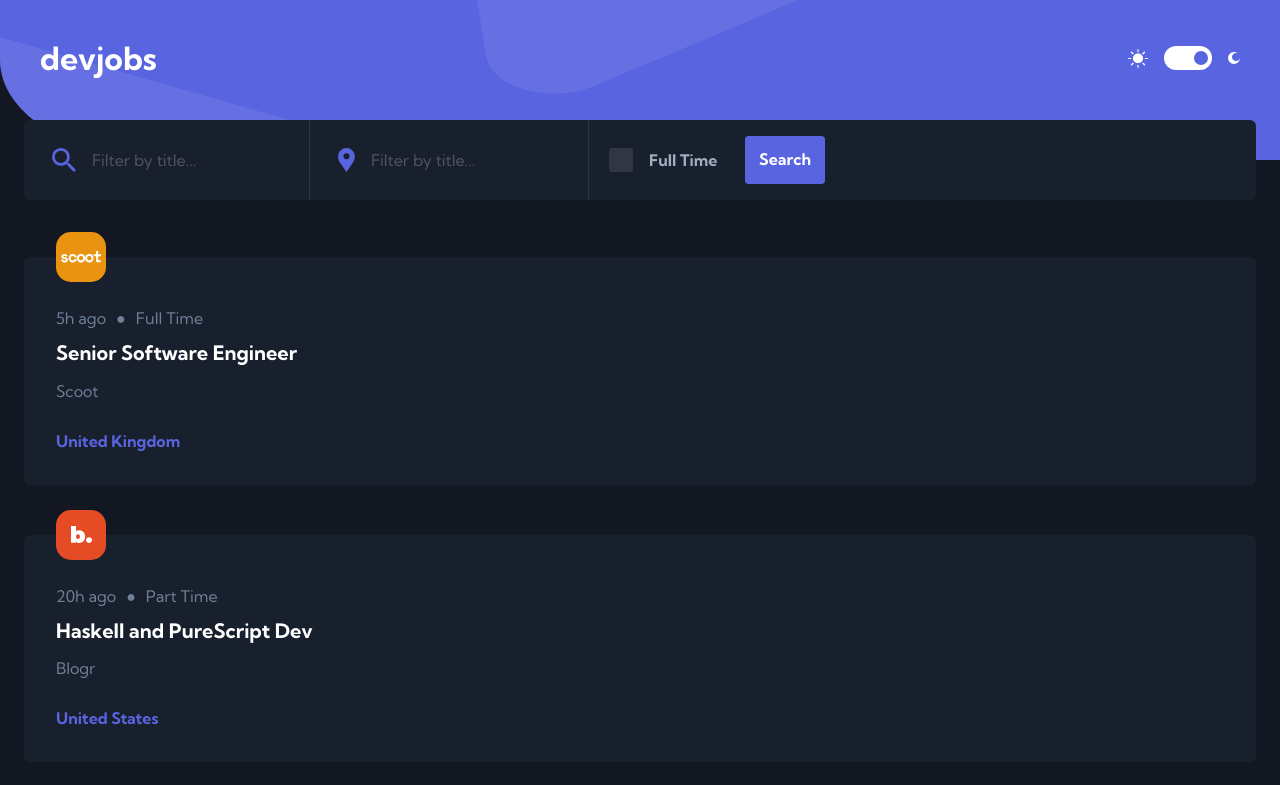
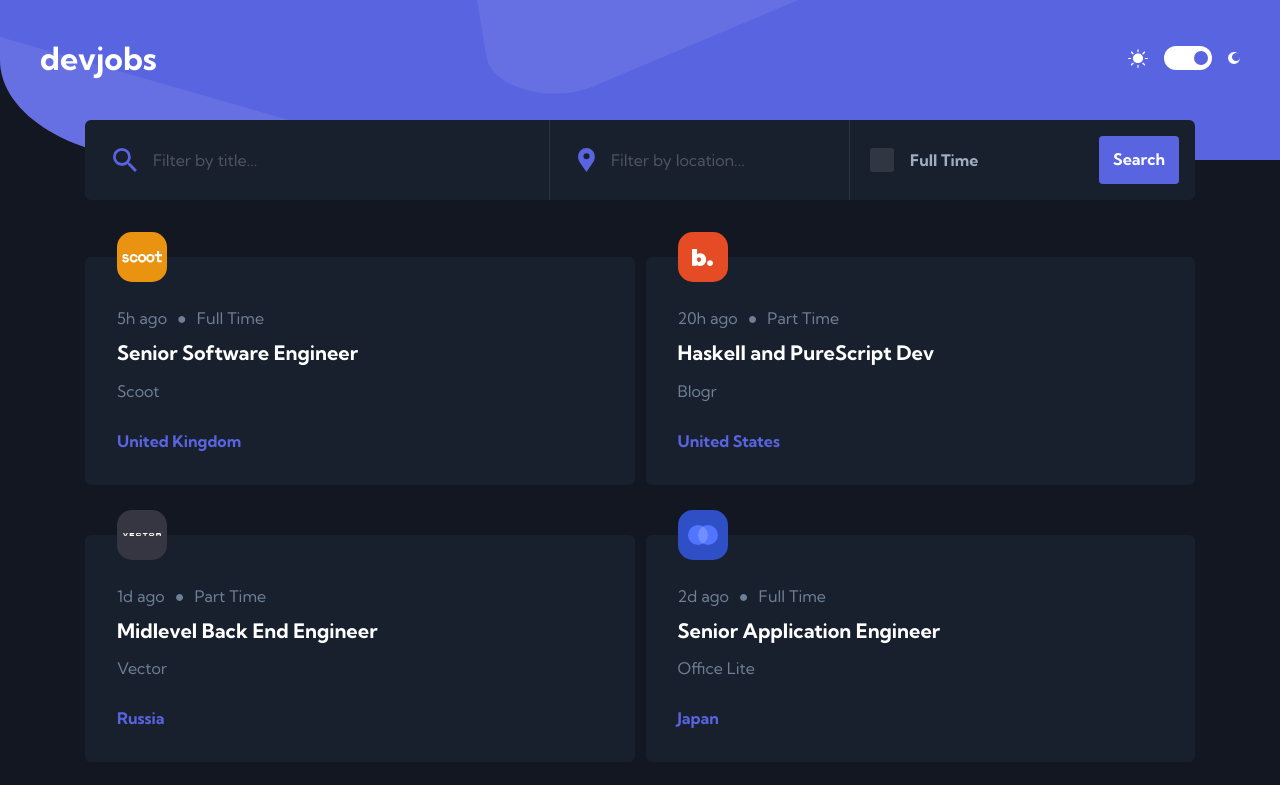
Before and after one commit to AlexanderMelox/devjobs, a React (Create React App) app: page / in a window 1280 px wide. Shown: the top 785 px of the page. Built offline with nearby package versions, Linux system fonts and the light colour scheme.

Commit message:
added the tablet styles for home

```diff
--- a/src/components/filter/Filter.tsx
+++ b/src/components/filter/Filter.tsx
@@ -53,7 +53,7 @@ const Filter = (props: Props) => {
   );
 
   const largeFilter = (
-    <Container maxW="100%" p="0" align="stretch">
+    <Container>
       <FilterGroup>
         <Image src={searchDark} />
         <Input
@@ -64,13 +64,13 @@ const Filter = (props: Props) => {
           color={tokens.inputTextColor}
         />
       </FilterGroup>
-      <FilterGroup>
+      <FilterGroup maxW="30rem">
         <Image src={location} />
         <Input
           paddingLeft="1.6rem"
           ref={inputRef}
           variant="unstyled"
-          placeholder="Filter by title..."
+          placeholder="Filter by location..."
           color={tokens.inputTextColor}
         />
       </FilterGroup>
@@ -79,9 +79,13 @@ const Filter = (props: Props) => {
         align="center"
         justify="space-between"
         minW="25.2rem"
+        maxWidth="34.5rem"
+        grow="1"
       >
         <Checkbox minW="10.8rem">Full Time</Checkbox>
-        <PrimaryButton w={['8rem']}>Search</PrimaryButton>
+        <PrimaryButton w="8rem" maxW="12.3rem">
+          Search
+        </PrimaryButton>
       </Flex>
     </Container>
   );
@@ -96,13 +100,14 @@ const Filter = (props: Props) => {
 
 const Container = ({ children, ...props }: any) => (
   <Flex
-    maxW="32.7rem"
+    maxW={['32.7rem', '100%']}
     h="8rem"
-    p="1.6rem"
+    p={['1.6rem', '0']}
     m="0 auto 5.7rem auto"
-    align="center"
+    align={['center', 'stretch']}
     bgColor={useColorTokens().ui01}
     borderRadius="base"
+    justify="stretch"
     {...props}
   >
     {children}
@@ -136,8 +141,10 @@ const SearchButton = props => (
   />
 );
 
-const FilterGroup = ({ children }) => (
+const FilterGroup = ({ children, ...props }) => (
   <Flex
+    {...props}
+    grow="1"
     p="0 2.4rem 0 2.8rem"
     borderRight="1px"
     borderColor={useColorModeValue('#E2E6EA', '#2A3342')}
--- a/src/components/jobs/JobList.tsx
+++ b/src/components/jobs/JobList.tsx
@@ -9,8 +9,12 @@ interface Props {
 
 const JobList = ({ jobs = [] }: Props) => {
   return (
-    <Grid templateRows="1fr">
-      {jobs.map((job) => (
+    <Grid
+      templateColumns={['1fr', '1fr 1fr']}
+      templateRows="1fr"
+      columnGap={[null, '1.1rem']}
+    >
+      {jobs.map(job => (
         <Job key={job.id} job={job} />
       ))}
     </Grid>
--- a/src/pages/Home.tsx
+++ b/src/pages/Home.tsx
@@ -7,7 +7,7 @@ import jobs from '../data/jobs.json';
 
 const Home = () => {
   return (
-    <Box mt="-4rem">
+    <Box m="-4rem auto 0 auto" maxW="111rem">
       <Filter />
       <JobList jobs={jobs} />
       <PrimaryButton w="14.1rem" m="0 auto" mb="6.2rem">
```
